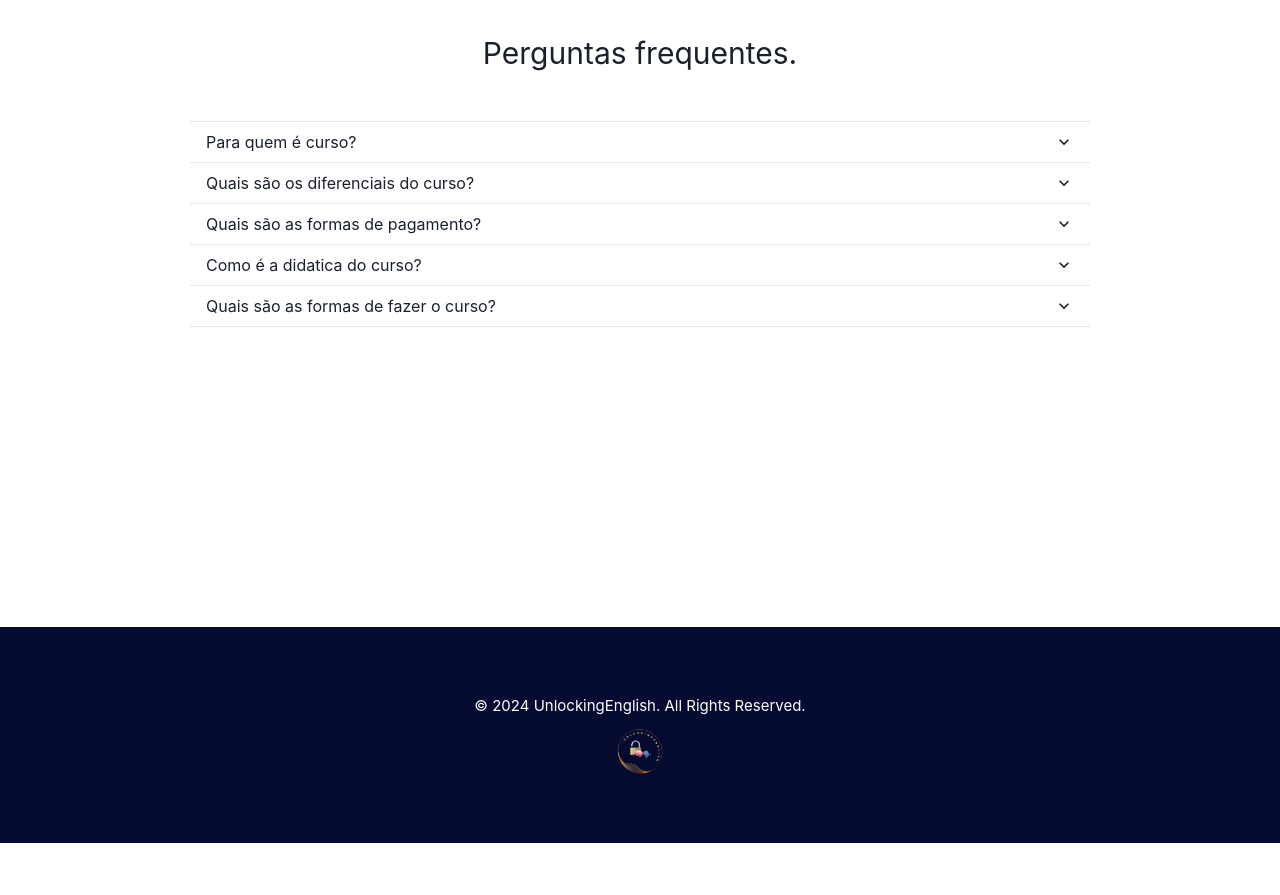
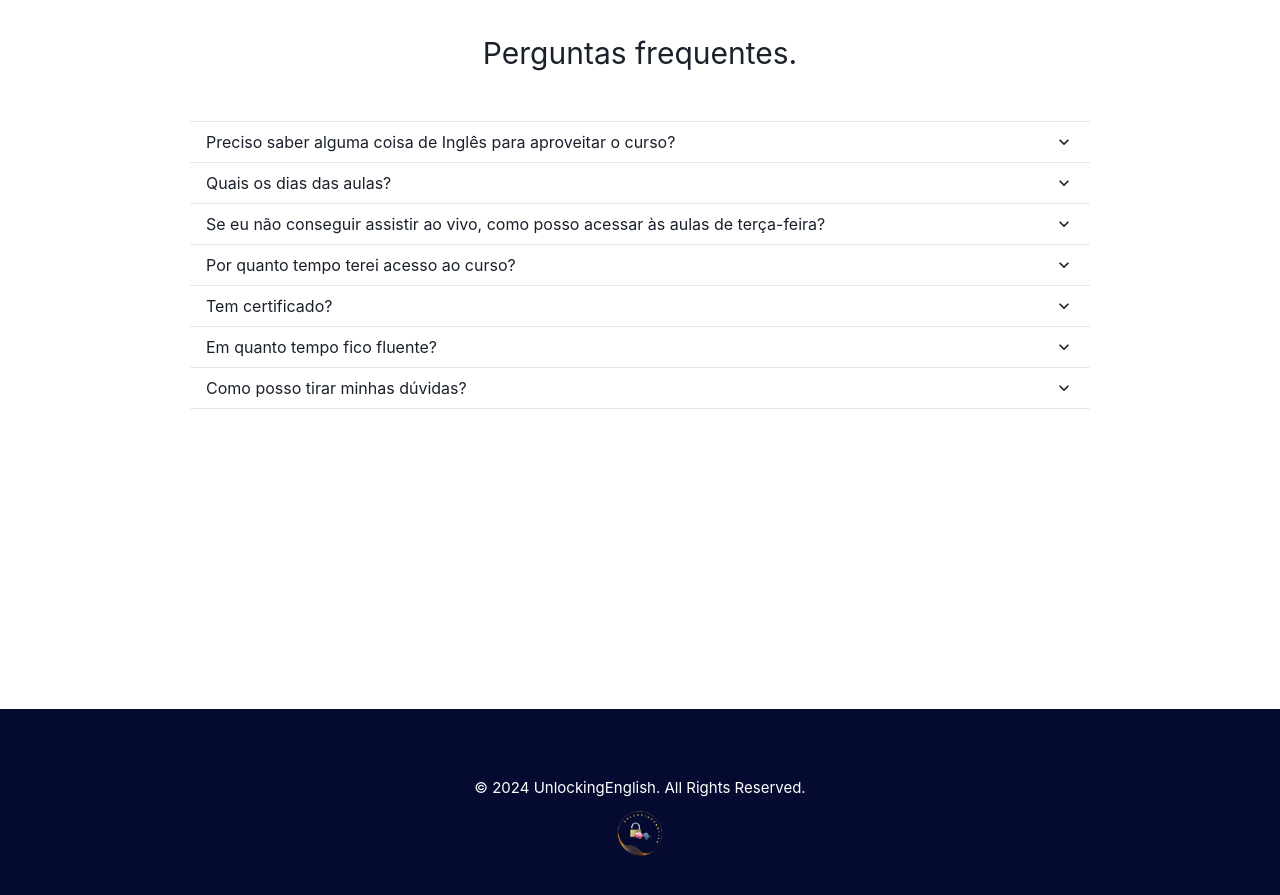
Before and after one commit to FelipeRodrigues07/web-UnlockingEnglish, a Next.js app: page / in a window 1280 px wide. Shown: the part 2160-3055 px from the top of the page. Before the commit the page ends 3003 px from the top, so only its background shows below. Built offline with nearby package versions, Linux system fonts and the light colour scheme.

Commit message:
fiz atualizações na quastions

```diff
--- a/src/components/Questions.tsx
+++ b/src/components/Questions.tsx
@@ -32,16 +32,13 @@ function Questions() {
             <h2>
               <AccordionButton>
                 <Box as="span" flex="1" textAlign="left">
-                  Para quem é curso?
+                	Preciso saber alguma coisa de Inglês para aproveitar o curso?
                 </Box>
                 <AccordionIcon />
               </AccordionButton>
             </h2>
             <AccordionPanel pb={4}>
-              Lorem ipsum dolor sit amet, consectetur adipiscing elit, sed do
-              eiusmod tempor incididunt ut labore et dolore magna aliqua. Ut
-              enim ad minim veniam, quis nostrud exercitation ullamco laboris
-              nisi ut aliquip ex ea commodo consequat.
+            No UnlockingEnglish, serão ensinadas todas as regras gramaticais e os vocabulários mais importantes e utilizados, assim, o aluno será exposto ao conteúdo mais básico até o mais avançado. Por isso, não é necessário ter conhecimento do idioma para entender o conteúdo das aulas.
             </AccordionPanel>
           </AccordionItem>
 
@@ -49,64 +46,80 @@ function Questions() {
             <h2>
               <AccordionButton>
                 <Box as="span" flex="1" textAlign="left">
-                  Quais são os diferenciais do curso?
+                Quais os dias das aulas?
                 </Box>
                 <AccordionIcon />
               </AccordionButton>
             </h2>
             <AccordionPanel pb={4}>
-              Lorem ipsum dolor sit amet, consectetur adipiscing elit, sed do
-              eiusmod tempor incididunt ut labore et dolore magna aliqua. Ut
-              enim ad minim veniam, quis nostrud exercitation ullamco laboris
-              nisi ut aliquip ex ea commodo consequat.
+            O UnlockingEnglish é um curso com duração de 12 meses, dividido entre aulas gravadas, ao vivo e suporte para correção das atividades e atendimento de dúvidas durante os 12 meses de estudo.
+Toda semana, serão liberadas duas aulas gravadas. Com as aulas gravada, será liberado um material de apoio para que o aluno não se perca durante a explicação e, ao final, haverá um exercício sobre o conteúdo explicado na aula para que o aluno coloque em prática o que estudou. Toda terça-feira, às 20h, é iniciada uma live, nesse momento, será reforçado o conteúdo das aulas gravadas e o aluno poderá interagir com o professor, utilizando o chat para tirar dúvidas
+
             </AccordionPanel>
           </AccordionItem>
           <AccordionItem>
             <h2>
               <AccordionButton>
                 <Box as="span" flex="1" textAlign="left">
-                  Quais são as formas de pagamento?
+                Se eu não conseguir assistir ao vivo, como posso acessar às aulas de terça-feira?
                 </Box>
                 <AccordionIcon />
               </AccordionButton>
             </h2>
             <AccordionPanel pb={4}>
-              Lorem ipsum dolor sit amet, consectetur adipiscing elit, sed do
-              eiusmod tempor incididunt ut labore et dolore magna aliqua. Ut
-              enim ad minim veniam, quis nostrud exercitation ullamco laboris
-              nisi ut aliquip ex ea commodo consequat.
+            As aulas ao vivo ficarão gravadas e serão disponibilizadas dentro da plataforma para que você possa assistir ou reassistir.
             </AccordionPanel>
           </AccordionItem>
           <AccordionItem>
             <h2>
               <AccordionButton>
                 <Box as="span" flex="1" textAlign="left">
-                  Como é a didatica do curso?
+              	Por quanto tempo terei acesso ao curso?
                 </Box>
                 <AccordionIcon />
               </AccordionButton>
             </h2>
             <AccordionPanel pb={4}>
-              Lorem ipsum dolor sit amet, consectetur adipiscing elit, sed do
-              eiusmod tempor incididunt ut labore et dolore magna aliqua. Ut
-              enim ad minim veniam, quis nostrud exercitation ullamco laboris
-              nisi ut aliquip ex ea commodo consequat.
+            O curso tem duração de 12 meses, após esse período, o acesso às aulas será expirado, porém o aluno continuará com todos os materiais disponibilizados.
             </AccordionPanel>
           </AccordionItem>
           <AccordionItem>
             <h2>
               <AccordionButton>
                 <Box as="span" flex="1" textAlign="left">
-                  Quais são as formas de fazer o curso?
+                	Tem certificado?
                 </Box>
                 <AccordionIcon />
               </AccordionButton>
             </h2>
             <AccordionPanel pb={4}>
-              Lorem ipsum dolor sit amet, consectetur adipiscing elit, sed do
-              eiusmod tempor incididunt ut labore et dolore magna aliqua. Ut
-              enim ad minim veniam, quis nostrud exercitation ullamco laboris
-              nisi ut aliquip ex ea commodo consequat.
+            Sim, para retirar certificado, é preciso assistir às aulas gravadas disponibilizadas e realizar as atividades.
+            </AccordionPanel>
+          </AccordionItem>
+          <AccordionItem>
+            <h2>
+              <AccordionButton>
+                <Box as="span" flex="1" textAlign="left">
+                	Em quanto tempo fico fluente?
+                </Box>
+                <AccordionIcon />
+              </AccordionButton>
+            </h2>
+            <AccordionPanel pb={4}>
+            Isso depende do nível de esforço e dedicação, bem como do tempo que o aluno tem disponível para estudar. Quanto mais tempo dedicado ao estudo dos conteúdos ensinados, mais rápido você garante a fluência.
+            </AccordionPanel>
+          </AccordionItem>
+          <AccordionItem>
+            <h2>
+              <AccordionButton>
+                <Box as="span" flex="1" textAlign="left">
+                	Como posso tirar minhas dúvidas?
+                </Box>
+                <AccordionIcon />
+              </AccordionButton>
+            </h2>
+            <AccordionPanel pb={4}>
+            Ao adquirir o curso, você terá acesso ao email e WhatsApp dos professores, assim, se surgirem dúvidas, estaremos à disposição para saná-las.
             </AccordionPanel>
           </AccordionItem>
         </Accordion>
```
Also changed, not shown: src/components/Depoimentos.tsx (+1 -1 lines).
